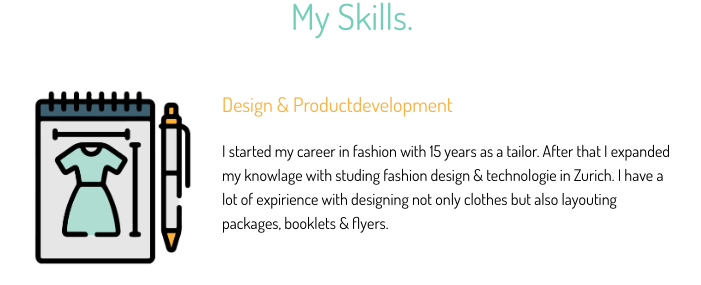
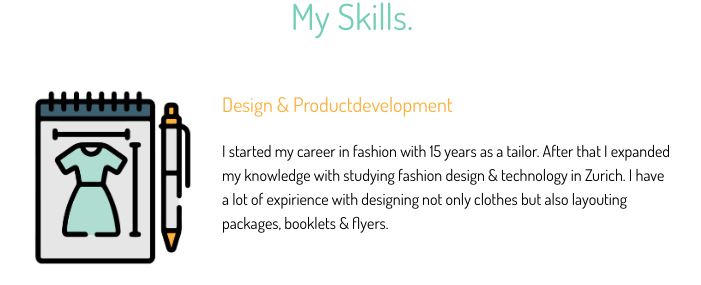
Before and after one commit to Sarah-Nicole/first_personal_site, a plain HTML site: page index.html in a window 1280 px wide. Shown: the part 1162-1447 px from the top of the page, without its empty margins (288-989 px from the left). Drawn offline with Linux system fonts and the light colour scheme; a web font is replaced by a local one.

Commit message:
correcting spelling mistakes

```diff
--- a/index.html
+++ b/index.html
@@ -32,7 +32,7 @@
       <div class="skill-row">
         <img class="img_design" src="design.png" alt="img_design">
         <h3>Design & Productdevelopment</h3>
-        <p>I started my career in fashion with 15 years as a tailor. After that I expanded my knowlage with studing fashion design & technologie in Zurich. I have a lot of expirience with designing not only clothes but also layouting packages,
+        <p>I started my career in fashion with 15 years as a tailor. After that I expanded my knowledge with studying fashion design & technology in Zurich. I have a lot of expirience with designing not only clothes but also layouting packages,
           booklets & flyers. </p>
       </div>
       <div class="skill-row">
```
